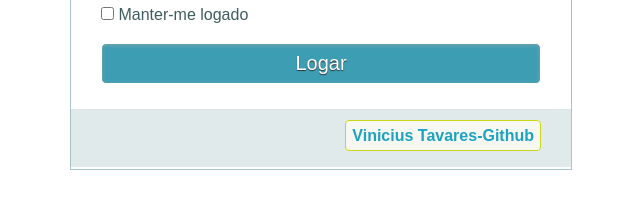
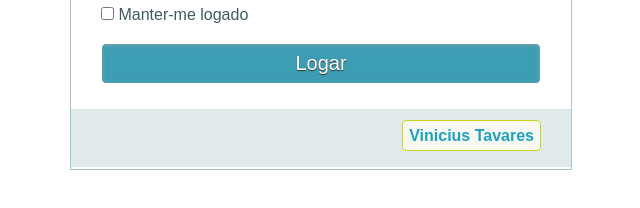
Before and after one commit to viniciustavaress/Sistema-de-Login-com-HTML-CSS-JS, a plain HTML site: page index.html in a window 1280 px wide. Shown: the part 298-506 px from the top of the page, without its empty margins (320-960 px from the left). Drawn offline with Linux system fonts and the light colour scheme.

Commit message:
Update index.html

```diff
--- a/index.html
+++ b/index.html
@@ -45,7 +45,7 @@ function mouseoutPass(obj) {
           </p>
 
           <p class="link">
-            <a href="https://github.com/viniciustavares2020/">Vinicius Tavares-Github</a>
+            <a href="https://github.com/viniciustavares2020/">Vinicius Tavares</a>
           </p>
         </form>
       </div>
```
